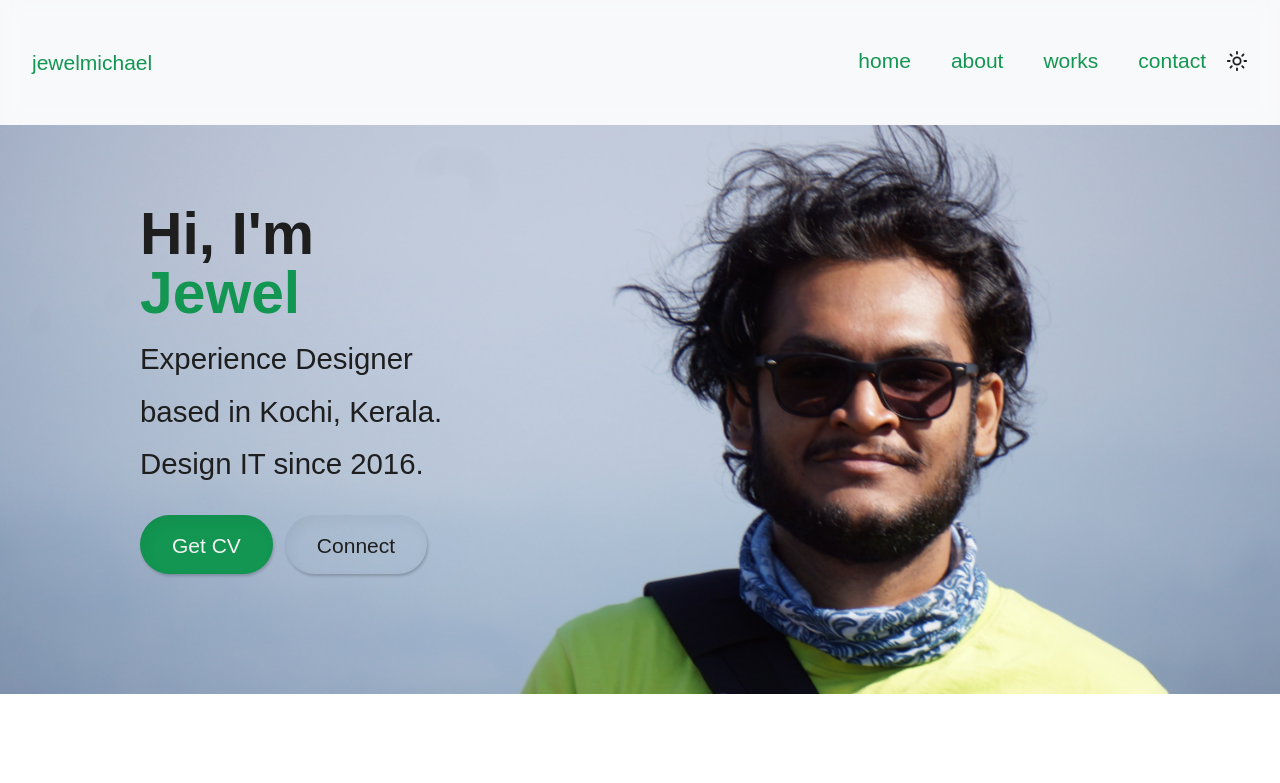
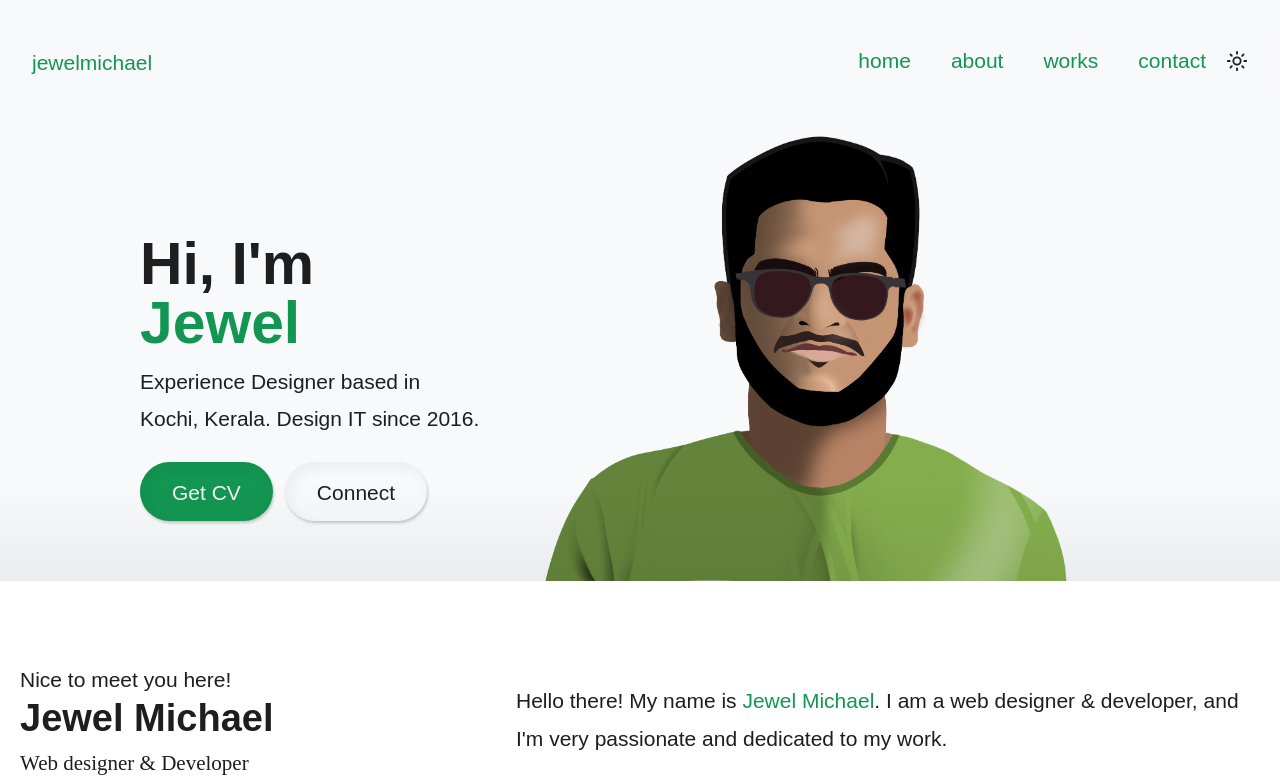
Before and after one commit to jewelmichael/jewelmichael-vite, a React (Vite) app: page / in a window 1280 px wide. Shown: the top 783 px of the page. Built offline with nearby package versions, Linux system fonts and the light colour scheme.

Commit message:
image change

```diff
--- a/src/pages/about/About.tsx
+++ b/src/pages/about/About.tsx
@@ -1,5 +1,7 @@
 import React from 'react';
 import style from './About.module.scss'; // Assuming you have a CSS module for styles
+import heroImage from '@/assets/images/photo-01.jpg'
+
 const About = () => {
   return (
     <main>
@@ -19,7 +21,9 @@ const About = () => {
       {/* About Me */}
       <section className='is-light-colored'>
         <div className="container grid">
-          <div className="col2"></div>
+          <div className="col2">
+            <img src={heroImage} alt="" />
+          </div>
           <div className="col2">
             <h2>About Me</h2>
             <p>
--- a/src/pages/home/Home.module.scss
+++ b/src/pages/home/Home.module.scss
@@ -18,10 +18,6 @@
   p {
     font-size: 1em;
     line-height: 1.8;
-
-    @include mixins.breakpoint(md) {
-      font-size: 1.4em;
-    }
   }
 
   .content {
@@ -33,13 +29,13 @@
   .flex1 {
     flex: 1;
 
-    &.right {
-      display: none;
+    // &.right {
+    //   display: none;
 
-      @include mixins.breakpoint(md) {
-        visibility: hidden;
-      }
-    }
+    //   @include mixins.breakpoint(md) {
+    //     visibility: hidden;
+    //   }
+    // }
   }
 
   @include mixins.breakpoint(md) {
@@ -68,6 +64,32 @@
     background-size: cover;
     background-position: right center;
     background-repeat: no-repeat;
+  }
+}
+
+.withVectorPhoto {
+  padding-top: 11rem;
+  padding-bottom: 6rem;
+  position: relative;
+  z-index: 0;
+
+  &:after {
+    content: "";
+    position: absolute;
+    bottom: 0;
+    left: 0;
+    right: 0;
+    background: linear-gradient(180deg, rgba(0, 0, 0, 0), rgba(0, 0, 0, 0.05));
+    height: 100px;
+  }
+
+  @include mixins.breakpoint(md) {
+    background-image: url("../../Assets/Images/vector-photo.PNG");
+    background-size: 530px;
+    background-position: right bottom;
+    background-repeat: no-repeat;
+    background-position-x: clamp(42vw, 65%, 50vw + 265px);
+    background-position-y: bottom;
   }
 }
 
--- a/src/pages/home/Home.tsx
+++ b/src/pages/home/Home.tsx
@@ -1,5 +1,5 @@
 import style from './Home.module.scss'
-import heroImage from '@/assets/images/photo-01.jpg'
+// import heroImage from '@/assets/images/vector-photo.PNG'
 
 const Home = () => {
   const experienceCount = Math.floor(
@@ -9,7 +9,7 @@ const Home = () => {
   return (
     <main>
       {/* Hero Section */}
-      <section className={`is-light-colored ${style.withPhoto}`}>
+      <section className={`is-light-colored ${style.withVectorPhoto}`}>
         <div className={style.MainJumbotron}>
           <div className={style.flex1}>
             <div className={style.content}>
@@ -28,9 +28,6 @@ const Home = () => {
                 </button>
               </div>
             </div>
-          </div>
-          <div className={`${style.flex1} ${style.right}`}>
-            <img src={heroImage} alt="Preview of Jewel Michael" />
           </div>
         </div>
       </section>
```
Also changed, not shown: src/assets/images/vector-photo.PNG (added).
